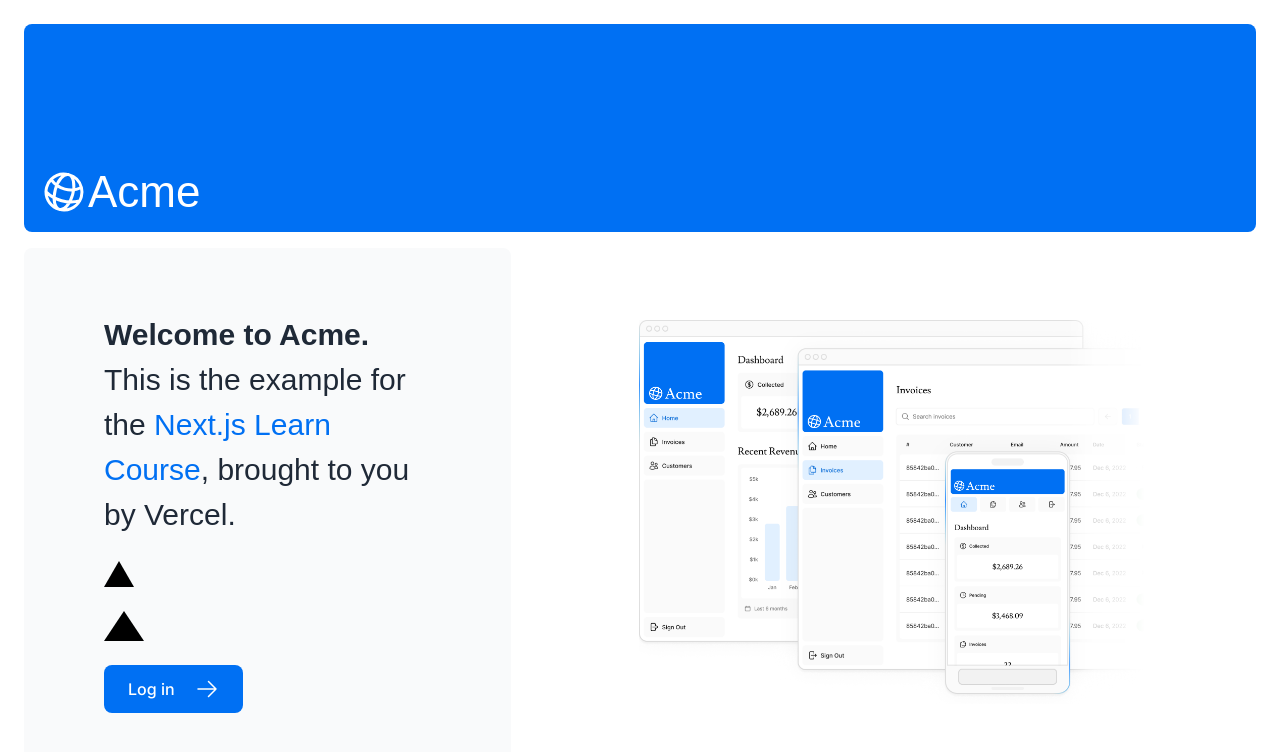
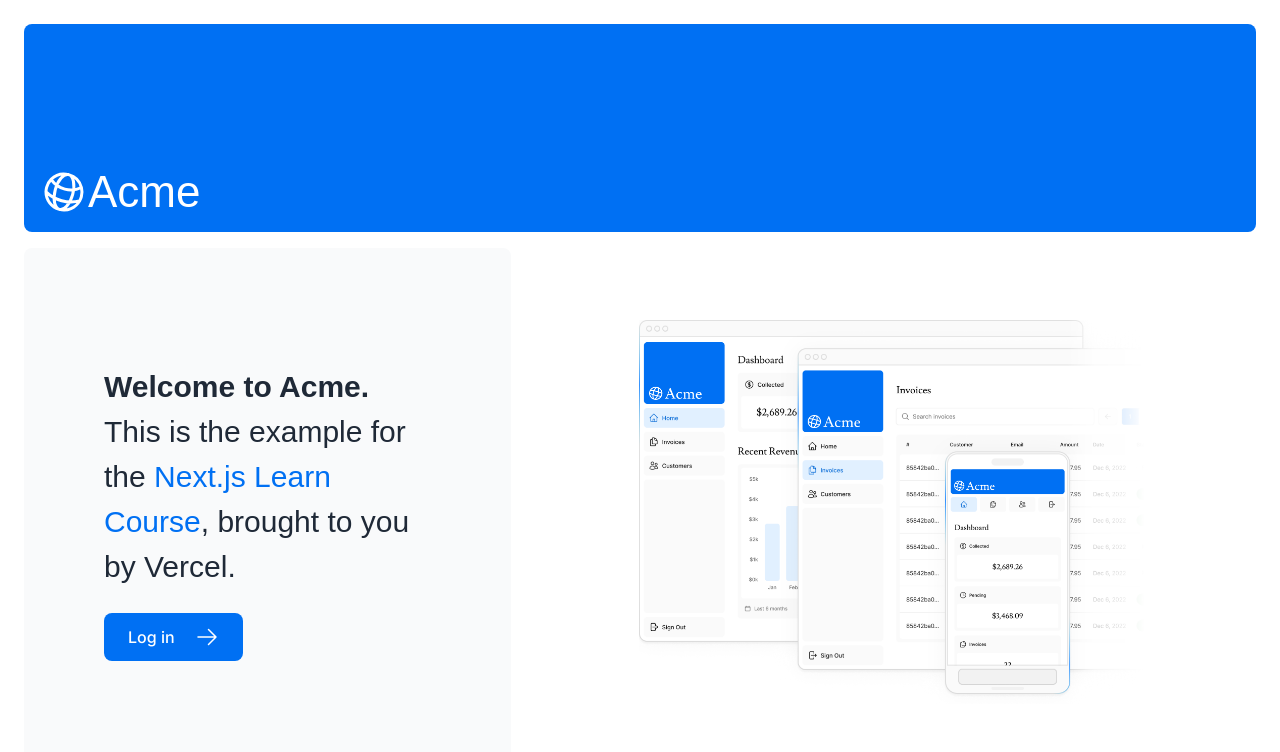
Before and after one commit to usmanmasud/Invoice, a Next.js app: page / in a window 1280 px wide. Shown: the top 752 px of the page. Built offline with nearby package versions, Linux system fonts and the light colour scheme; a web font is replaced by a local one.

Commit message:
update home

```diff
--- a/app/page.tsx
+++ b/app/page.tsx
@@ -23,8 +23,8 @@
             </a>
             , brought to you by Vercel.
           </p>
-          <div className="relative w-0 h-0 border-l-[15px] border-r-[15px] border-b-[26px] border-l-transparent border-r-transparent border-b-black" />
-          <div className={styles.shape} />
+          {/* <div className="relative w-0 h-0 border-l-[15px] border-r-[15px] border-b-[26px] border-l-transparent border-r-transparent border-b-black" />
+          <div className={styles.shape} /> */}
           <Link
             href="/login"
             className="flex items-center gap-5 self-start rounded-lg bg-blue-500 px-6 py-3 text-sm font-medium text-white transition-colors hover:bg-blue-400 md:text-base"
```
